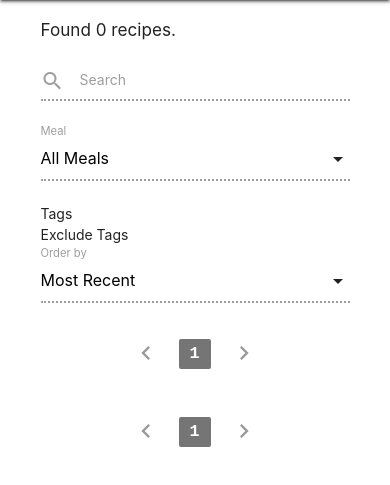
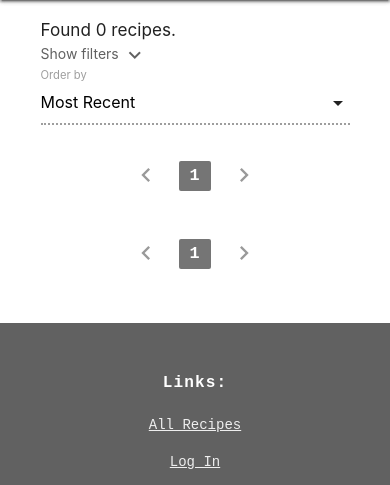
Before and after one commit to ASquirrelsTail/cookbook, a Flask app: page /recipes?sort=date&order=-1 in a window 390 px wide. Shown: the part 56-541 px from the top of the page. Run offline with Flask 2, Linux system fonts and the light colour scheme; data that the repository does not hold is empty; some libraries are stand-ins or nearby versions.

Commit message:
Added reset to tag selects, added show/hide filters on mobile. Fixed byg where order wasn't updating for tags to include.

```diff
--- a/static/scss/custom/components/_general.scss
+++ b/static/scss/custom/components/_general.scss
@@ -12,6 +12,10 @@ h1 {
 
 .no-b-margin {
 	margin-bottom: 0;
+}
+
+.secondary-font {
+	font-family: $secondary-font-stack;
 }
 
 .wrap-chips {
--- a/static/scss/custom/components/_recipe.scss
+++ b/static/scss/custom/components/_recipe.scss
@@ -16,12 +16,20 @@
     margin: 10px;
 }
 
+#filter-toggle {
+    cursor: pointer;
+}
+
+.reset, #filter-toggle i {
+    vertical-align: middle;
+    cursor: pointer;
+}
+
 .recipe-info {
     font-size: 2rem;
     font-family: $secondary-font-stack;
     i {
         vertical-align: middle;
-
     }
 
     span {
--- a/templates/recipes.html
+++ b/templates/recipes.html
@@ -17,6 +17,16 @@ Recipes - Fork.it
 	                {% if parent_title %}<input type="hidden" name="forks" value="{{ current_query['forks'] }}">{% endif %}
                     <input type="hidden" name="preferences" value="-1">
 	            </div>
+                <div class="col s12 hide-on-med-and-up">
+                    {% if current_query['search'] or current_query['meals'] or current_query['tags'] or current_query['exclude'] %}
+                    <a href="#!" id="filter-toggle">Hide filters <i class="material-icons">keyboard_arrow_up</i></a>
+                </div>
+                <div id="filters">
+                    {% else %}
+                    <a href="#!" id="filter-toggle">Show filters <i class="material-icons">keyboard_arrow_down</i></a>
+                </div>
+                <div id="filters" class="hide-on-small-and-down">
+                    {% endif %}
                     <div class="input-field col s12 m6 l12">
                         <input type="text" name="filter-search" id="filter-search" {% if current_query['search'] %}value="{{ current_query['search'] }}" {% endif %}>
                         <label for="filter-search"><i class="material-icons left">search</i>Search</label>
@@ -39,21 +49,22 @@ Recipes - Fork.it
                         <label for="meals">Meal</label>
                     </div>
                     <div class="col s12">
-                	<div>Tags</div>
-                	<div id="tag-chips" class="wrap-chips">
+                    	<div>Tags <i class="material-icons small reset" data-target="include-chips">replay</i></div>
+                    	<div id="include-chips" class="wrap-chips">
                     		{% for tag in all_tags %}
                             <div class="chip" data-tag="{{ tag['name'] }}"><a href="#!">{{ tag['name'] }}</a></div>
                             {% endfor %}
-                        <input type="hidden" name='tags' id="tags">
+                            <input type="hidden" name="tags" id="tags">
                     	</div>
                     </div>
                     <div class="col s12">
-                    <div>Exclude Tags</div>
+                        <div>Exclude Tags <i class="material-icons small reset" data-target="exclude-chips">replay</i></div>
                         <div id="exclude-chips" class="wrap-chips">
                             {% for tag in all_tags %}
                             <div class="chip" data-tag="{{ tag['name'] }}"><a href="#!">{{ tag['name'] }}</a></div>
                             {% endfor %}
                             <input type="hidden" name='exclude' id="exclude">
+                        </div>
                     </div>
                 </div>
                 <div class="input-field col s12 m6 l12">
@@ -124,16 +135,31 @@ Recipes - Fork.it
         });
     }
 
+    function resetChips(chipContainer) {
+        $(chipContainer + ' .chip.active').removeClass('active');
+        $('#filters-form').trigger('submit');
+    }
+
     $(function() {
     	{% if current_query['tags'] %}
-        activateChips('#tag-chips', '{{ current_query['tags'] }}')
+        activateChips('#include-chips', '{{ current_query['tags'] }}');
         {% endif %}
         {% if current_query['exclude'] %}
-        activateChips('#exclude-chips', '{{ current_query['exclude'] }}')
+        activateChips('#exclude-chips', '{{ current_query['exclude'] }}');
         {% endif %}
+
+        $('#filter-toggle').on('click', function () {
+            $('#filters').toggleClass('hide-on-small-and-down');
+            if ($('#filters').hasClass('hide-on-small-and-down')) $('#filter-toggle').html('Show filters <i class="material-icons">keyboard_arrow_down</i>');
+            else $('#filter-toggle').html('Hide filters <i class="material-icons">keyboard_arrow_up</i>');
+        });
 
         $('.input-field select').on('change', function() {
             $('#filters-form').trigger('submit');
+        });
+
+        $('.reset').on('click', function() {
+            resetChips('#' + $(this).data('target'))
         });
 
         $('.chip').on('click', function() {
@@ -146,7 +172,7 @@ Recipes - Fork.it
         });
 
         $('#filters-form').on('submit', function() {
-            chipsToInput('#tag-chips', '#tags')
+            chipsToInput('#include-chips', '#tags')
             chipsToInput('#exclude-chips', '#exclude')
             if ($('#sort').val() == 'total-time') $('#order').val('1');
             else $('#order').val('-1');
```
Also changed, not shown: static/css/main.css, 1 other file. Lines whose indentation alone changed are shown as unchanged.
